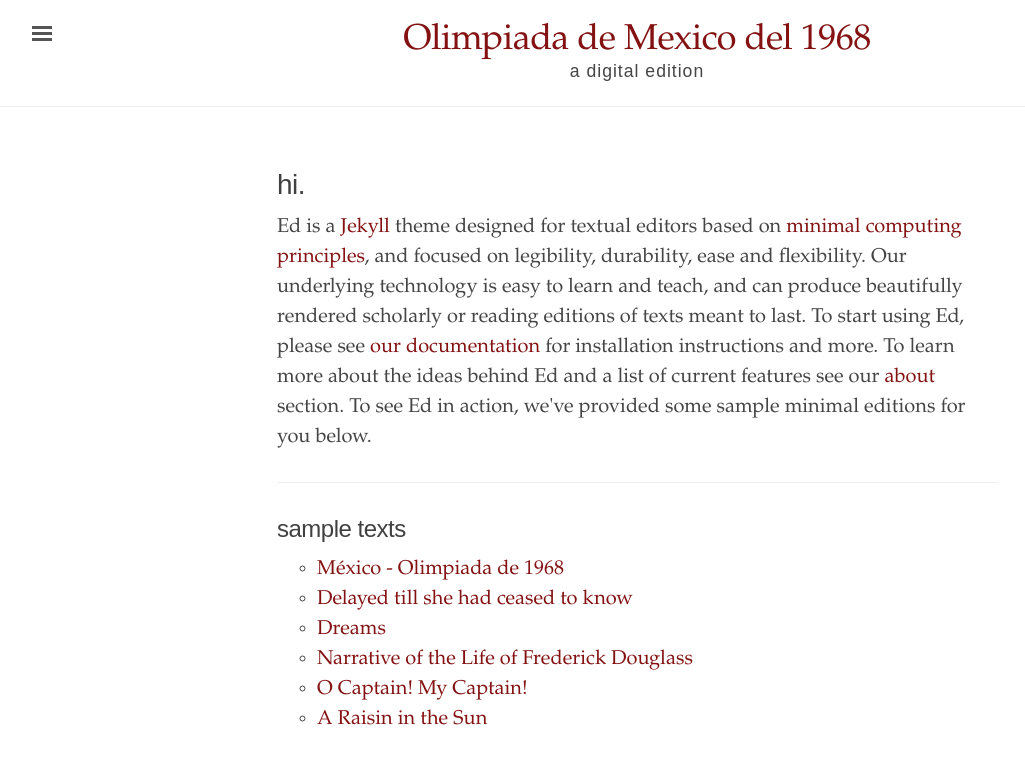
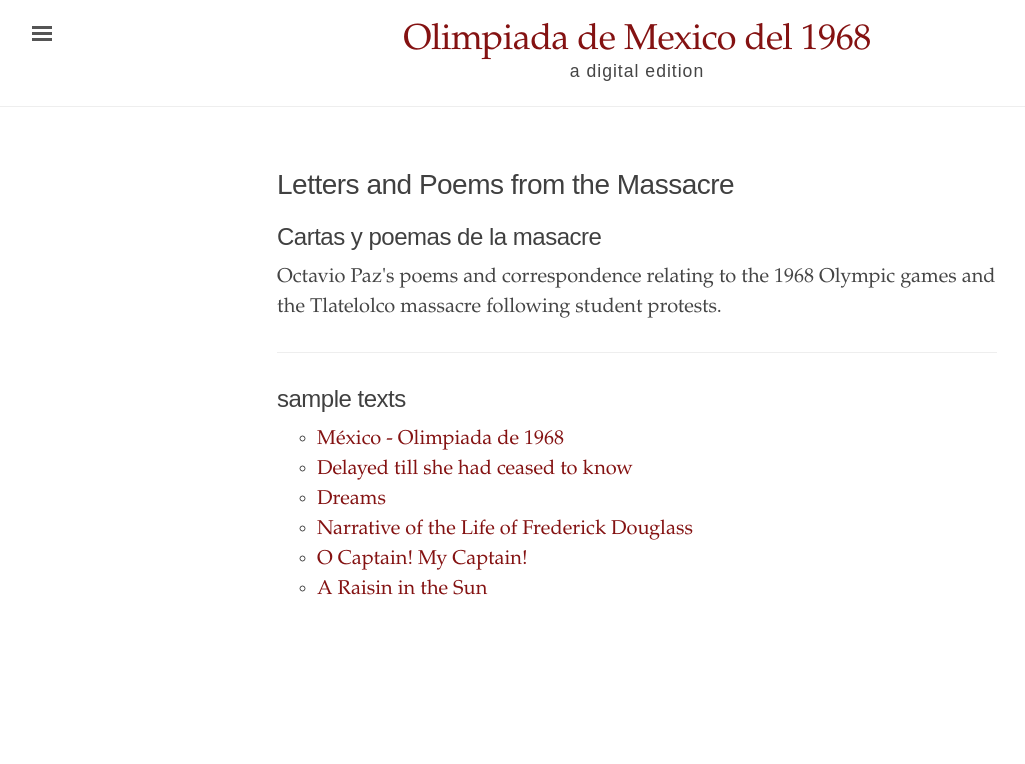
Before and after one commit to sophie-mcm/1984, a Jekyll site: the page built from index.html, in a window 1280 px wide. Shown: the top 764 px of the page, without its empty margins (3-1028 px from the left). Built offline with Jekyll 4.4.1, drawn with Linux system fonts in a browser that asks for light colours.

Commit message:
Update header and body

```diff
--- a/index.html
+++ b/index.html
@@ -1,19 +1,13 @@
 ---
 layout: default
-title: "Ed."
+title: "La Olimpiada de 1968"
 ---
 <div class="introduction">
-  <h1>hi.</h1>
+  <h1>Letters and Poems from the Massacre</h1>
+  <h2>Cartas y poemas de la masacre</h2>
 
 <p>
-  Ed is a <a href="https://jekyllrb.com/" target="_blank">Jekyll</a> theme designed for textual
-  editors based on <a href="http://go-dh.github.io/mincomp/">minimal computing principles</a>, and
-  focused on legibility, durability, ease and flexibility. Our underlying technology is easy to
-  learn and teach, and can produce beautifully rendered scholarly or reading editions of texts meant
-  to last. To start using Ed, please see <a href="{{ site.baseurl }}/documentation/">our
-  documentation</a> for installation instructions and more. To learn more about the ideas behind Ed
-  and a list of current features see our <a href="{{ site.baseurl }}/about/">about</a> section. To
-  see Ed in action, we've provided some sample minimal editions for you below.
+  Octavio Paz's poems and correspondence relating to the 1968 Olympic games and the Tlatelolco massacre following student protests.
 </p>
 </div>
 
```
